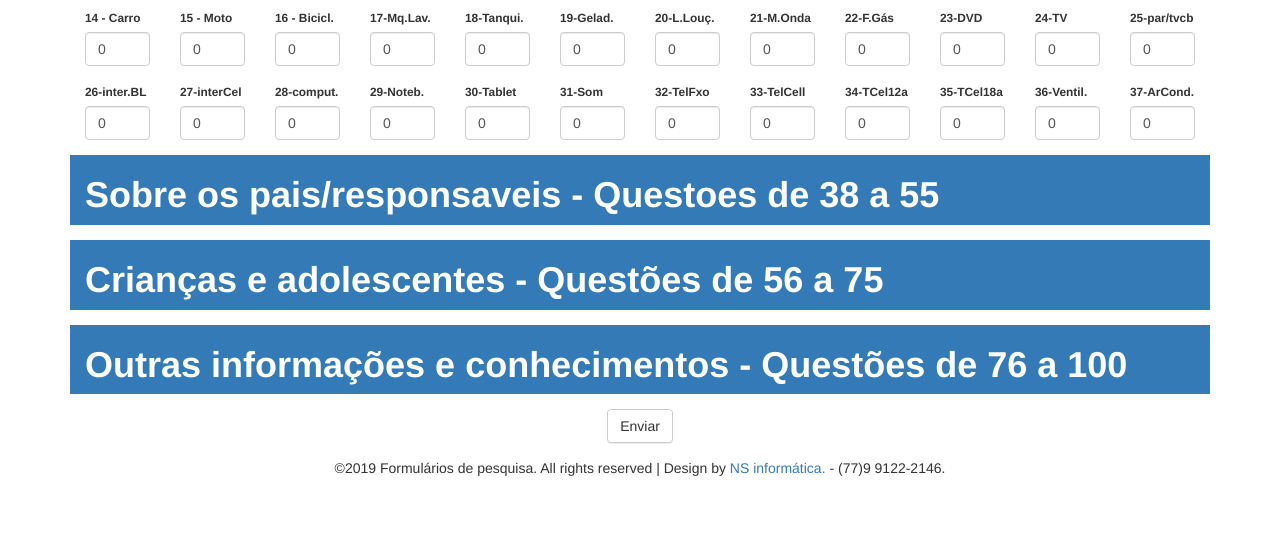
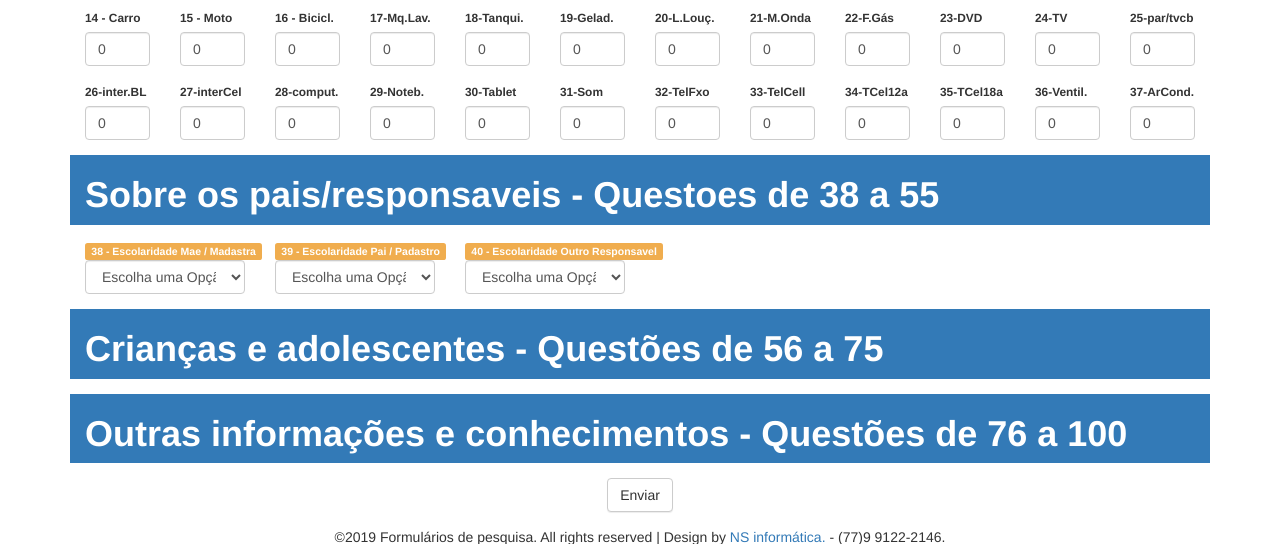
Before and after one commit to fsdrasfragoso/pesquisaSoutoSoares, a PHP site: page / in a window 1280 px wide. Shown: the part 1639-2183 px from the top of the page. Before the commit the page ends 2115 px from the top, so only its background shows below. Run offline with PHP 8.4, Linux system fonts and the light colour scheme; some libraries are stand-ins or nearby versions.

Commit message:
Subindo questões de 38 a 41

```diff
--- a/index.php
+++ b/index.php
@@ -912,6 +912,61 @@ $date = date('d-m-Y H:i');
 
 			</div>
 			<div class = "form-row">
+				<div class="form-group col-md-2">
+						<span class = "label label-warning">38 - Escolaridade Mae / Madastra</span>
+						<select class="form-control" name="escolMae" id = "escolMae" >
+							<option selected>Escolha uma Opção...</option>
+							<option value="Analfabeto">1 - Analfabeto</option>
+							<option value="Ensino Fundamental Incompleto">2 - Ensino Fundamental Incompleto</option>
+							<option value="Ensino Fundamental Completo">3 - Ensino Fundamental Completo</option>
+							<option value="Ensino Medio Incompleto">4 - Ensino Medio Incompleto</option>
+							<option value="Ensino Medio Completo">5 - Ensino Medio Completo</option>
+							<option value="Ensino Superior Incompleto">6 - Ensino Superior Incompleto</option>
+							<option value="Ensino Superior Completo">7 - Ensino Superior Completo</option>
+							<option value="Outro">8 - Outro</option>
+							<option value="Sem Resposta">9 - Sem Resposta</option>
+
+
+						</select>
+				</div>
+				<div class="form-group col-md-2">
+						<span class = "label label-warning">39 - Escolaridade Pai / Padastro</span>
+						<select class="form-control" name="escolPai" id = "escolPai" >
+							<option selected>Escolha uma Opção...</option>
+							<option value="Analfabeto">1 - Analfabeto</option>
+							<option value="Ensino Fundamental Incompleto">2 - Ensino Fundamental Incompleto</option>
+							<option value="Ensino Fundamental Completo">3 - Ensino Fundamental Completo</option>
+							<option value="Ensino Medio Incompleto">4 - Ensino Medio Incompleto</option>
+							<option value="Ensino Medio Completo">5 - Ensino Medio Completo</option>
+							<option value="Ensino Superior Incompleto">6 - Ensino Superior Incompleto</option>
+							<option value="Ensino Superior Completo">7 - Ensino Superior Completo</option>
+							<option value="Outro">8 - Outro</option>
+							<option value="Sem Resposta">9 - Sem Resposta</option>
+
+
+						</select>
+				</div>
+				<div class="form-group col-md-2">
+						<span class = "label label-warning">40 - Escolaridade Outro Responsavel</span>
+						<select class="form-control" name="escolOutroResp" id = "escolOutroResp" >
+							<option selected>Escolha uma Opção...</option>
+							<option value="Analfabeto">1 - Analfabeto</option>
+							<option value="Ensino Fundamental Incompleto">2 - Ensino Fundamental Incompleto</option>
+							<option value="Ensino Fundamental Completo">3 - Ensino Fundamental Completo</option>
+							<option value="Ensino Medio Incompleto">4 - Ensino Medio Incompleto</option>
+							<option value="Ensino Medio Completo">5 - Ensino Medio Completo</option>
+							<option value="Ensino Superior Incompleto">6 - Ensino Superior Incompleto</option>
+							<option value="Ensino Superior Completo">7 - Ensino Superior Completo</option>
+							<option value="Outro">8 - Outro</option>
+							<option value="Sem Resposta">9 - Sem Resposta</option>
+
+
+						</select>
+				</div>
+
+
+			</div>
+			<div class = "form-row">
 						<div class="form-group col-md-12 bg-primary text-white">
 						<h1><b>Crianças e adolescentes - Questões de 56 a 75</b></h1>
 						</div>
--- a/insere.php
+++ b/insere.php
@@ -43,7 +43,9 @@ $telCell12a = $_POST['telCell12a'];
 $telCell18a = $_POST['telCell18a'];
 $ventilador = $_POST['ventilador'];
 $arCondicionado = $_POST['arCondicionado'];
-
+$escolMae = $_POST['escolMae'];
+$escolPai = $_POST['escolPai'];
+$escolOutroResp = $_POST['escolOutroResp'];
 
 
 $lista0 = '';
@@ -96,7 +98,7 @@ if(!empty($_POST['destinoLixo'])){
 
 
 
-$sql = "insert into aluno(data, responsavel, zona, bairro, comunidade, tipoImovel, regOcupImovel, tipoConstr, abastAgua, tratamentoAgua, coletaEsgoto, destinoLixo, segPublica, numeroPessoas, constFamiliar, rendaFamilia, contribRendaFamiliar, carro, moto, bicicleta, maqLavar, tanquinho, geladeira, lavLoucas, micOndas, fogGas, dvd, tv, apTvcabo, interBl, interCell, computador, notebook, tablet, som, telFxo, telCell, telCell12a, telCell18a, ventilador, arCondicionado) values('$data','$responsavel', '$zona','$bairro','$comunidade', '$tipoImovel', '$regOcupImovel', '$tipoConstr', '$abastAgua', '$tratamentoAgua', '$coletaEsgoto', '$destinoLixo', '$segPublica', '$numeroPessoas', '$constFamiliar', '$rendaFamilia', '$contribRendaFamiliar', '$carro','$moto', '$bicicleta', '$maqLavar', '$tanquinho', '$geladeira', '$lavLoucas', '$micOndas', '$fogGas', '$dvd', '$tv', '$apTvcabo', '$interBl', '$interCell', '$computador', '$notebook', '$tablet', '$som', '$telFxo', '$telCell', '$telCell12a', '$telCell18a', '$ventilador', '$arCondicionado')";
+$sql = "insert into aluno(data, responsavel, zona, bairro, comunidade, tipoImovel, regOcupImovel, tipoConstr, abastAgua, tratamentoAgua, coletaEsgoto, destinoLixo, segPublica, numeroPessoas, constFamiliar, rendaFamilia, contribRendaFamiliar, carro, moto, bicicleta, maqLavar, tanquinho, geladeira, lavLoucas, micOndas, fogGas, dvd, tv, apTvcabo, interBl, interCell, computador, notebook, tablet, som, telFxo, telCell, telCell12a, telCell18a, ventilador, arCondicionado, escolMae, escolPai, escolOutroResp) values('$data','$responsavel', '$zona','$bairro','$comunidade', '$tipoImovel', '$regOcupImovel', '$tipoConstr', '$abastAgua', '$tratamentoAgua', '$coletaEsgoto', '$destinoLixo', '$segPublica', '$numeroPessoas', '$constFamiliar', '$rendaFamilia', '$contribRendaFamiliar', '$carro','$moto', '$bicicleta', '$maqLavar', '$tanquinho', '$geladeira', '$lavLoucas', '$micOndas', '$fogGas', '$dvd', '$tv', '$apTvcabo', '$interBl', '$interCell', '$computador', '$notebook', '$tablet', '$som', '$telFxo', '$telCell', '$telCell12a', '$telCell18a', '$ventilador', '$arCondicionado', '$escolMae', '$escolPai', '$escolOutroResp')";
 $count = $con->exec($sql);
 
 echo "<p>$count registro foi concluido</p><br><a href='index.php'>Novo cadastro</a>"
```
